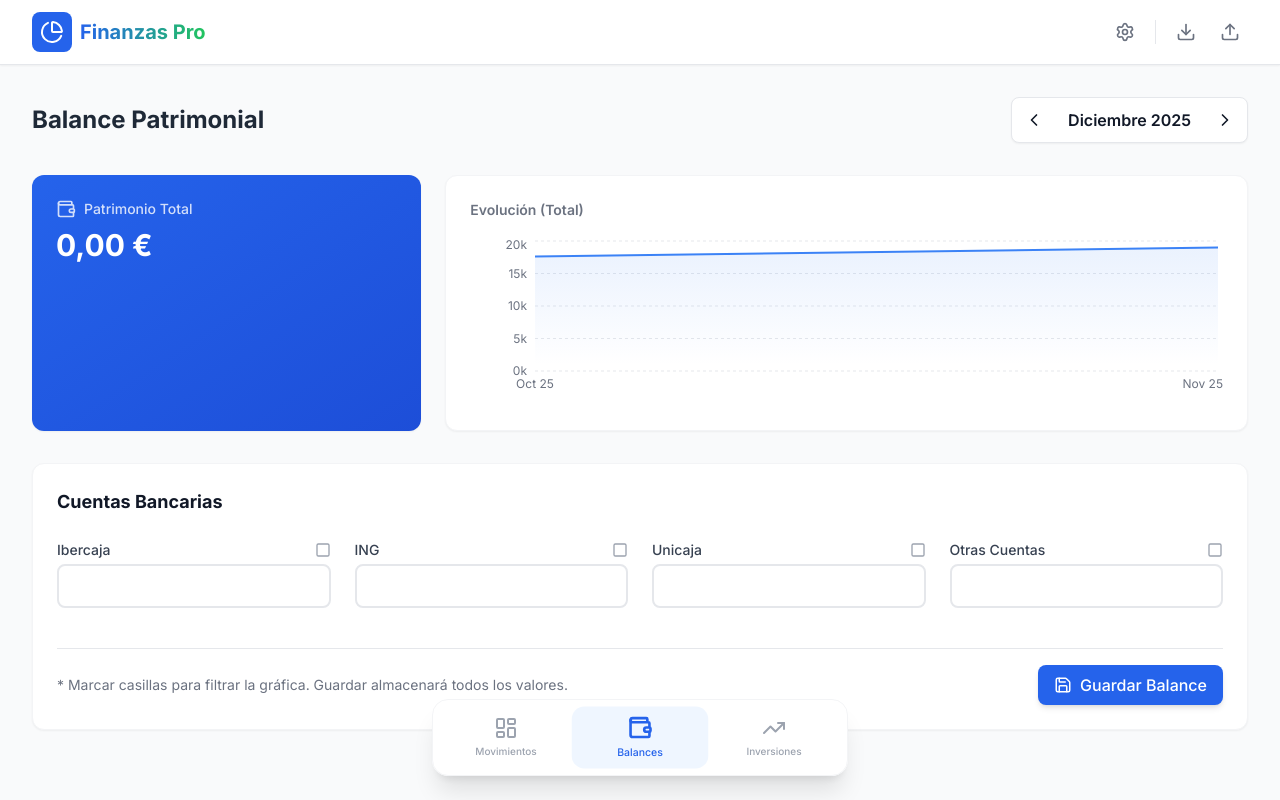
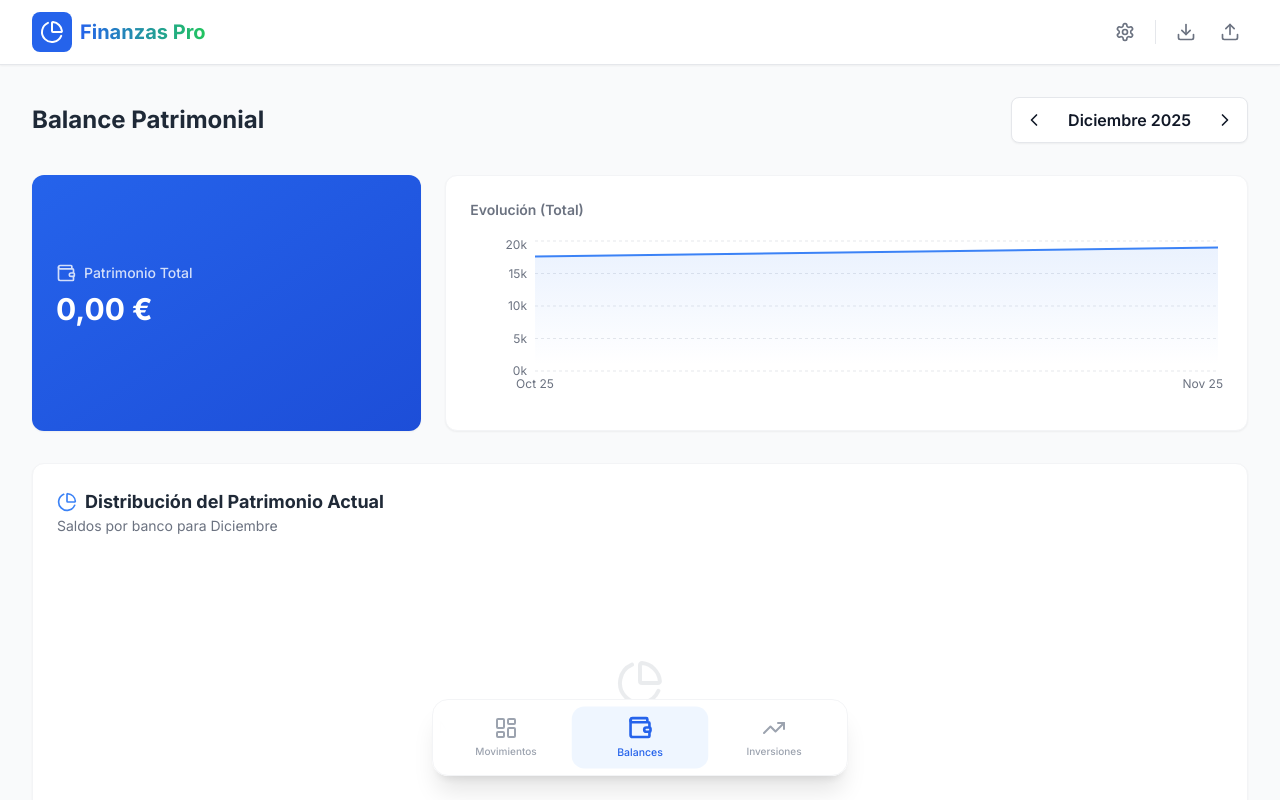
Before and after one commit to joseluisdominguez/PersonalFinances, a React (Vite) app: page / in a window 1280 px wide. Both pictures are taken after a click on the button "Balances". Shown: the top 800 px of the page. Built offline with nearby package versions, Linux system fonts and the light colour scheme.

Commit message:
feat: Update dependencies and UI components
Updates key libraries like React, lucide-react, and recharts to their latest compatible versions. This commit also refactors UI components for improved consistency and adds a new TextArea component.

```diff
--- a/components/BalanceView.tsx
+++ b/components/BalanceView.tsx
@@ -1,9 +1,9 @@
 
-import React, { useState, useMemo } from 'react';
-import { AreaChart, Area, XAxis, YAxis, CartesianGrid, Tooltip, ResponsiveContainer } from 'recharts';
-import { ChevronLeft, ChevronRight, Save, Trash2, Wallet, CheckSquare, Square } from 'lucide-react';
+import React, { useState, useMemo, useEffect } from 'react';
+import { AreaChart, Area, XAxis, YAxis, CartesianGrid, Tooltip, ResponsiveContainer, Treemap } from 'recharts';
+import { ChevronLeft, ChevronRight, Save, Trash2, Wallet, CheckSquare, Square, PieChart } from 'lucide-react';
 import { Balance } from '../types';
-import { Button, Card, Input, ConfirmDialog } from './ui';
+import { Button, Card, ConfirmDialog } from './ui';
 import { formatCurrency, getMonthName } from '../utils';
 
 interface Props {
@@ -13,32 +13,22 @@ interface Props {
   onDelete: (id: string) => void;
 }
 
+const TREEMAP_COLORS = [
+  '#3B82F6', '#10B981', '#F59E0B', '#EF4444', '#8B5CF6',
+  '#EC4899', '#06B6D4', '#6366F1', '#14B8A6', '#F97316'
+];
+
 export const BalanceView: React.FC<Props> = ({ data, banks, onSave, onDelete }) => {
   const [viewDate, setViewDate] = useState(new Date());
   const [deleteId, setDeleteId] = useState<string | null>(null);
   const [selectedBanks, setSelectedBanks] = useState<string[]>([]);
 
-  // Derive current month's existing balance or prepare fresh state
   const currentMonthId = `${viewDate.getFullYear()}-${String(viewDate.getMonth() + 1).padStart(2, '0')}`;
-
   const existingBalance = data.find(b => b.id === currentMonthId);
 
-  // Initialize form state dynamically based on configured banks
-  const [formState, setFormState] = useState<Record<string, number>>(() => {
-    const initial: Record<string, number> = {};
-    banks.forEach(bank => {
-      initial[bank] = existingBalance?.cuentas[bank] || 0;
-    });
-    if (existingBalance) {
-      Object.keys(existingBalance.cuentas).forEach(key => {
-        if (!initial[key]) initial[key] = existingBalance.cuentas[key];
-      });
-    }
-    return initial;
-  });
+  const [formState, setFormState] = useState<Record<string, number>>({});
 
-  // Update form if viewDate changes or banks config changes
-  React.useEffect(() => {
+  useEffect(() => {
     const found = data.find(b => b.id === currentMonthId);
     const newState: Record<string, number> = {};
 
@@ -51,27 +41,21 @@ export const BalanceView: React.FC<Props> = ({ data, banks, onSave, onDelete })
          if (newState[key] === undefined) newState[key] = val as number;
        });
     }
-
     setFormState(newState);
   }, [currentMonthId, data, banks]);
 
-  // --- Filtering Logic ---
   const toggleBank = (bank: string) => {
     setSelectedBanks(prev =>
       prev.includes(bank) ? prev.filter(b => b !== bank) : [...prev, bank]
     );
   };
 
-  // Determine which banks are active for calculation (All if none selected, otherwise only selected)
   const availableBanks = Object.keys(formState);
   const banksToSum = selectedBanks.length > 0
     ? availableBanks.filter(b => selectedBanks.includes(b))
     : availableBanks;
 
-  // 1. Calculate Real Total (for saving)
   const realTotalPatrimony = Object.values(formState).reduce((a: number, b) => a + Number(b), 0);
-
-  // 2. Calculate Display Total (for UI/Chart based on filter)
   const displayTotalPatrimony = banksToSum.reduce((sum, bank) => sum + (Number(formState[bank]) || 0), 0);
 
   const handleSave = (e: React.FormEvent) => {
@@ -81,25 +65,21 @@ export const BalanceView: React.FC<Props> = ({ data, banks, onSave, onDelete })
       mes: viewDate.getMonth() + 1,
       anio: viewDate.getFullYear(),
       cuentas: formState,
-      total: realTotalPatrimony // Always save the real total
+      total: realTotalPatrimony
     });
   };
 
   const chartData = useMemo(() => {
     return [...data]
       .sort((a, b) => a.id.localeCompare(b.id))
-      .slice(-12) // Last 12 months
+      .slice(-12)
       .map(b => {
-        // Calculate total based on currently filtered banks
-        // If filter is active, we try to find those specific banks in historical data
-        // If no filter, we use the historical total
         let total = 0;
         if (selectedBanks.length > 0) {
           total = selectedBanks.reduce((sum, bankKey) => sum + (b.cuentas[bankKey] || 0), 0);
         } else {
           total = b.total;
         }
-
         return {
           name: `${getMonthName(b.mes - 1).substring(0, 3)} ${b.anio.toString().substring(2)}`,
           total: total
@@ -107,7 +87,16 @@ export const BalanceView: React.FC<Props> = ({ data, banks, onSave, onDelete })
       });
   }, [data, selectedBanks]);
 
-  // Previous Month Comparison Logic
+  const treeMapData = useMemo(() => {
+    return banksToSum
+      .map((bank, index) => ({
+        name: bank,
+        size: Math.max(0, Number(formState[bank]) || 0),
+        fill: TREEMAP_COLORS[index % TREEMAP_COLORS.length]
+      }))
+      .filter(item => item.size > 0);
+  }, [banksToSum, formState]);
+
   const previousMonthId = `${viewDate.getMonth() === 0 ? viewDate.getFullYear() - 1 : viewDate.getFullYear()}-${String(viewDate.getMonth() === 0 ? 12 : viewDate.getMonth()).padStart(2, '0')}`;
   const previousBalance = data.find(b => b.id === previousMonthId);
 
@@ -129,6 +118,38 @@ export const BalanceView: React.FC<Props> = ({ data, banks, onSave, onDelete })
     setViewDate(newDate);
   };
 
+  const CustomizedTreemapContent = (props: any) => {
+    const { depth, x, y, width, height, payload, name, size } = props;
+    if (depth !== 1 || !payload) return null;
+
+    return (
+      <g>
+        <rect
+          x={x}
+          y={y}
+          width={width}
+          height={height}
+          style={{
+            fill: payload.fill || '#3B82F6',
+            stroke: '#fff',
+            strokeWidth: 2 / (depth + 1),
+            strokeOpacity: 1,
+          }}
+        />
+        {width > 60 && height > 40 && (
+          <>
+            <text x={x + width / 2} y={y + height / 2 - 4} textAnchor="middle" fill="#fff" fontSize={Math.min(width / 8, 14)} fontWeight="700">
+              {name}
+            </text>
+            <text x={x + width / 2} y={y + height / 2 + 12} textAnchor="middle" fill="#fff" fillOpacity={0.8} fontSize={Math.min(width / 10, 12)}>
+              {formatCurrency(size).replace(',00', '')}
+            </text>
+          </>
+        )}
+      </g>
+    );
+  };
+
   return (
     <div className="space-y-8">
       <div className="flex flex-col md:flex-row justify-between items-center gap-4">
@@ -143,13 +164,10 @@ export const BalanceView: React.FC<Props> = ({ data, banks, onSave, onDelete })
       </div>
 
       <div className="grid md:grid-cols-3 gap-6">
-        {/* KPI Card */}
-        <Card className="md:col-span-1 bg-gradient-to-br from-blue-600 to-blue-700 text-white border-none">
+        <Card className="md:col-span-1 bg-gradient-to-br from-blue-600 to-blue-700 text-white border-none flex flex-col justify-center">
           <div className="flex items-center gap-2 opacity-80 mb-2">
             <Wallet size={20} />
-            <span className="text-sm font-medium">
-              {selectedBanks.length > 0 ? 'Patrimonio (Filtrado)' : 'Patrimonio Total'}
-            </span>
+            <span className="text-sm font-medium">{selectedBanks.length > 0 ? 'Patrimonio (Filtrado)' : 'Patrimonio Total'}</span>
           </div>
           <p className="text-3xl font-bold mb-4">{formatCurrency(displayTotalPatrimony)}</p>
           {existingBalance && previousBalance && (
@@ -159,12 +177,9 @@ export const BalanceView: React.FC<Props> = ({ data, banks, onSave, onDelete })
           )}
         </Card>
 
-        {/* Chart */}
         <Card className="md:col-span-2 h-64 flex flex-col">
           <div className="flex justify-between items-center mb-4">
-             <h3 className="text-sm font-semibold text-gray-500">
-               Evolución {selectedBanks.length > 0 ? '(Bancos seleccionados)' : '(Total)'}
-             </h3>
+             <h3 className="text-sm font-semibold text-gray-500">Evolución {selectedBanks.length > 0 ? '(Filtrado)' : '(Total)'}</h3>
           </div>
           <div className="flex-1 w-full min-h-0">
             <ResponsiveContainer width="100%" height="100%">
@@ -178,10 +193,7 @@ export const BalanceView: React.FC<Props> = ({ data, banks, onSave, onDelete })
                 <CartesianGrid strokeDasharray="3 3" vertical={false} stroke="#E5E7EB"/>
                 <XAxis dataKey="name" axisLine={false} tickLine={false} tick={{fontSize: 12, fill: '#6B7280'}} />
                 <YAxis axisLine={false} tickLine={false} tick={{fontSize: 12, fill: '#6B7280'}} tickFormatter={(value: any) => `${Number(value) / 1000}k`} />
-                <Tooltip
-                  formatter={(value: any) => formatCurrency(Number(value))}
-                  contentStyle={{borderRadius: '8px', border: 'none', boxShadow: '0 4px 6px -1px rgb(0 0 0 / 0.1)'}}
-                />
+                <Tooltip formatter={(value: any) => formatCurrency(Number(value))} contentStyle={{borderRadius: '8px', border: 'none', boxShadow: '0 4px 6px -1px rgb(0 0 0 / 0.1)'}} />
                 <Area type="monotone" dataKey="total" stroke="#3B82F6" strokeWidth={2} fillOpacity={1} fill="url(#colorTotal)" />
               </AreaChart>
             </ResponsiveContainer>
@@ -189,27 +201,45 @@ export const BalanceView: React.FC<Props> = ({ data, banks, onSave, onDelete })
         </Card>
       </div>
 
-      {/* Input Form */}
+      <Card className="flex flex-col h-[400px]">
+        <div className="flex justify-between items-center mb-6">
+          <div>
+            <h3 className="text-lg font-bold text-gray-800 flex items-center gap-2">
+              <PieChart size={20} className="text-blue-500" /> Distribución del Patrimonio Actual
+            </h3>
+            <p className="text-sm text-gray-500">Saldos por banco para {getMonthName(viewDate.getMonth())}</p>
+          </div>
+        </div>
+        <div className="flex-1 w-full min-h-0">
+          {treeMapData.length > 0 ? (
+            <ResponsiveContainer width="100%" height="100%">
+              <Treemap data={treeMapData} dataKey="size" stroke="#fff" fill="#8884d8" content={<CustomizedTreemapContent />}>
+                <Tooltip formatter={(value: any) => formatCurrency(Number(value))} />
+              </Treemap>
+            </ResponsiveContainer>
+          ) : (
+            <div className="flex flex-col items-center justify-center h-full text-gray-400">
+               <PieChart size={48} className="mb-2 opacity-20" />
+               <p>No hay datos suficientes para mostrar la distribución.</p>
+            </div>
+          )}
+        </div>
+      </Card>
+
       <Card>
         <div className="flex justify-between items-center mb-6">
           <h3 className="text-lg font-bold">Cuentas Bancarias</h3>
           {existingBalance && (
-            <button
-              onClick={() => setDeleteId(currentMonthId)}
-              className="text-gray-400 hover:text-red-500 flex items-center gap-1 text-sm transition-colors"
-            >
+            <button onClick={() => setDeleteId(currentMonthId)} className="text-gray-400 hover:text-red-500 flex items-center gap-1 text-sm transition-colors">
               <Trash2 size={16} /> Eliminar Balance
             </button>
           )}
         </div>
         <form onSubmit={handleSave} className="grid md:grid-cols-2 lg:grid-cols-4 gap-6">
-          {/* Render inputs dynamically */}
           {Object.keys(formState).sort((a,b) => {
              const idxA = banks.indexOf(a);
              const idxB = banks.indexOf(b);
              if (idxA !== -1 && idxB !== -1) return idxA - idxB;
-             if (idxA !== -1) return -1;
-             if (idxB !== -1) return 1;
              return a.localeCompare(b);
           }).map(key => {
             const isChecked = selectedBanks.includes(key);
@@ -217,45 +247,26 @@ export const BalanceView: React.FC<Props> = ({ data, banks, onSave, onDelete })
               <div key={key} className="flex flex-col gap-1">
                  <div className="flex items-center justify-between">
                     <label className="text-sm font-medium text-gray-700 truncate pr-2" title={key}>{key}</label>
-                    <button
-                      type="button"
-                      onClick={() => toggleBank(key)}
-                      className={`text-gray-400 hover:text-blue-600 transition-colors ${isChecked ? 'text-blue-600' : ''}`}
-                      title={isChecked ? "Desmarcar para filtrar" : "Marcar para filtrar"}
-                    >
+                    <button type="button" onClick={() => toggleBank(key)} className={`text-gray-400 hover:text-blue-600 transition-colors ${isChecked ? 'text-blue-600' : ''}`}>
                       {isChecked ? <CheckSquare size={16} /> : <Square size={16} />}
                     </button>
                  </div>
                  <input
                     className={`border-2 rounded-lg px-3 py-2 focus:outline-none focus:border-blue-500 focus:ring-2 focus:ring-blue-100 transition-all bg-white text-gray-900 placeholder-gray-400 ${isChecked ? 'border-blue-500 ring-2 ring-blue-50' : 'border-gray-200'}`}
-                    type="number"
-                    step="0.01"
-                    // Improved input UX: show empty string if value is 0
+                    type="number" step="0.01"
                     value={formState[key] === 0 ? '' : formState[key]}
                     onChange={e => setFormState({...formState, [key]: Number(e.target.value)})}
                   />
               </div>
             );
           })}
-
           <div className="md:col-span-2 lg:col-span-4 flex justify-end mt-4 pt-4 border-t">
-            <div className="text-sm text-gray-500 mr-auto self-center hidden md:block">
-              * Marcar casillas para filtrar la gráfica. Guardar almacenará todos los valores.
-            </div>
-            <Button type="submit">
-              <Save size={18} /> Guardar Balance
-            </Button>
+            <Button type="submit"><Save size={18} /> Guardar Balance</Button>
           </div>
         </form>
       </Card>
 
-      <ConfirmDialog
-        isOpen={!!deleteId}
-        onClose={() => setDeleteId(null)}
-        onConfirm={() => deleteId && onDelete(deleteId)}
-        title="Eliminar Balance"
-        message="¿Estás seguro de eliminar el balance de este mes?"
-      />
+      <ConfirmDialog isOpen={!!deleteId} onClose={() => setDeleteId(null)} onConfirm={() => deleteId && onDelete(deleteId)} title="Eliminar Balance" message="¿Estás seguro de eliminar el balance de este mes?" />
     </div>
   );
 };
--- a/components/InvestmentsView.tsx
+++ b/components/InvestmentsView.tsx
@@ -3,7 +3,7 @@ import React, { useState, useMemo } from 'react';
 import { ResponsiveContainer, BarChart, Bar, XAxis, YAxis, CartesianGrid, Tooltip } from 'recharts';
 import { Plus, Edit2, Trash2, PiggyBank, Coins, History, X, Calendar, TrendingUp, Info, MinusCircle, Wallet, ArrowUpCircle } from 'lucide-react';
 import { Investment, InvestmentType, InterestPayment, PaymentType } from '../types';
-import { Button, Card, Input, Select, ConfirmDialog } from './ui';
+import { Button, Card, Input, Select, ConfirmDialog, TextArea } from './ui';
 import { formatCurrency, formatDate, generateId, getMonthName } from '../utils';
 
 interface Props {
@@ -234,7 +234,7 @@ export const InvestmentsView: React.FC<Props> = ({ data, onSave, onDelete }) =>
           <Input
             label="TAE (%)"
             type="number" step="0.01"
-            value={formData.detalles.tae || ''}
+            value={formData.detalles.tae === 0 ? '' : formData.detalles.tae || ''}
             onChange={e => setFormData({...formData, detalles: {...formData.detalles, tae: e.target.value}})}
           />
         );
@@ -259,7 +259,7 @@ export const InvestmentsView: React.FC<Props> = ({ data, onSave, onDelete }) =>
                <Input
                 label="TAE (%)"
                 type="number" step="0.01"
-                value={formData.detalles.tae || ''}
+                value={formData.detalles.tae === 0 ? '' : formData.detalles.tae || ''}
                 onChange={e => setFormData({...formData, detalles: {...formData.detalles, tae: e.target.value}})}
                />
              </div>
@@ -514,14 +514,14 @@ export const InvestmentsView: React.FC<Props> = ({ data, onSave, onDelete }) =>
                     <Input
                         label={isCashflowType(formData.tipo) ? "Saldo Actual (€)" : "Valor Actual (€)"}
                         type="number" step="0.01"
-                        value={formData.valorActual}
+                        value={formData.valorActual === 0 ? '' : formData.valorActual}
                         onChange={e => setFormData({...formData, valorActual: Number(e.target.value)})}
                         required
                     />
                     <Input
                         label={isCashflowType(formData.tipo) ? "Capital Inicial (€)" : "Capital Invertido (€)"}
                         type="number" step="0.01"
-                        value={formData.capitalInvertido}
+                        value={formData.capitalInvertido === 0 ? '' : formData.capitalInvertido}
                         onChange={e => setFormData({...formData, capitalInvertido: Number(e.target.value)})}
                         required
                         placeholder="Opcional"
@@ -533,10 +533,9 @@ export const InvestmentsView: React.FC<Props> = ({ data, onSave, onDelete }) =>
                 {renderSpecificFields()}
               </div>
 
-              <div className="space-y-1 px-4">
-                <label className="text-sm font-medium text-gray-700">Notas</label>
-                <textarea
-                  className="w-full border-2 border-gray-200 rounded-lg px-3 py-2 mt-1 focus:border-blue-500 focus:outline-none bg-white text-gray-900 min-h-[100px]"
+              <div className="space-y-1">
+                <TextArea
+                  label="Notas"
                   placeholder="Detalles adicionales sobre esta inversión..."
                   value={formData.notas}
                   onChange={e => setFormData({...formData, notas: e.target.value})}
@@ -573,7 +572,7 @@ export const InvestmentsView: React.FC<Props> = ({ data, onSave, onDelete }) =>
                   <Input
                      label={modalType === 'retiro' ? "Cantidad a retirar (€)" : modalType === 'aportacion' ? "Cantidad a aportar (€)" : "Cantidad (€)"}
                      type="number" step="0.01"
-                     value={paymentForm.cantidad}
+                     value={paymentForm.cantidad === '0' || paymentForm.cantidad === 0 ? '' : paymentForm.cantidad}
                      onChange={e => setPaymentForm({...paymentForm, cantidad: e.target.value})}
                      required
                      autoFocus
@@ -581,7 +580,7 @@ export const InvestmentsView: React.FC<Props> = ({ data, onSave, onDelete }) =>
                   <div className="flex flex-col gap-1">
                     <label className="text-sm font-medium text-gray-700">Nota (Opcional)</label>
                     <input
-                        className="border-2 border-gray-200 rounded-lg px-3 py-2 text-sm"
+                        className="border-2 border-gray-200 rounded-lg px-3 py-2 text-sm focus:outline-none focus:border-blue-500 focus:ring-2 focus:ring-blue-100 transition-all bg-white text-gray-900"
                         placeholder="Ej: Aportación mensual extraordinaria"
                         value={paymentForm.nota}
                         onChange={e => setPaymentForm({...paymentForm, nota: e.target.value})}
--- a/components/ui.tsx
+++ b/components/ui.tsx
@@ -1,3 +1,4 @@
+
 import React from 'react';
 
 export const Card: React.FC<{ children?: React.ReactNode; className?: string }> = ({ children, className = '' }) => (
@@ -37,8 +38,8 @@ export const Button = ({
 };
 
 export const Input = ({ label, ...props }: React.InputHTMLAttributes<HTMLInputElement> & { label: string }) => (
-  <div className="flex flex-col gap-1">
-    <label className="text-sm font-medium text-gray-700">{label}</label>
+  <div className="flex flex-col gap-1 w-full">
+    {label && <label className="text-sm font-medium text-gray-700">{label}</label>}
     <input
       className="border-2 border-gray-200 rounded-lg px-3 py-2 focus:outline-none focus:border-blue-500 focus:ring-2 focus:ring-blue-100 transition-all bg-white text-gray-900 placeholder-gray-400"
       {...props}
@@ -46,9 +47,19 @@ export const Input = ({ label, ...props }: React.InputHTMLAttributes<HTMLInputEl
   </div>
 );
 
+export const TextArea = ({ label, ...props }: React.TextareaHTMLAttributes<HTMLTextAreaElement> & { label: string }) => (
+  <div className="flex flex-col gap-1 w-full">
+    {label && <label className="text-sm font-medium text-gray-700">{label}</label>}
+    <textarea
+      className="border-2 border-gray-200 rounded-lg px-3 py-2 focus:outline-none focus:border-blue-500 focus:ring-2 focus:ring-blue-100 transition-all bg-white text-gray-900 placeholder-gray-400 min-h-[100px]"
+      {...props}
+    />
+  </div>
+);
+
 export const Select = ({ label, children, ...props }: React.SelectHTMLAttributes<HTMLSelectElement> & { label: string }) => (
-  <div className="flex flex-col gap-1">
-    <label className="text-sm font-medium text-gray-700">{label}</label>
+  <div className="flex flex-col gap-1 w-full">
+    {label && <label className="text-sm font-medium text-gray-700">{label}</label>}
     <select
       className="border-2 border-gray-200 rounded-lg px-3 py-2 focus:outline-none focus:border-blue-500 focus:ring-2 focus:ring-blue-100 transition-all bg-white text-gray-900"
       {...props}
--- a/index.html
+++ b/index.html
@@ -1,3 +1,4 @@
+
 <!DOCTYPE html>
 <html lang="es">
   <head>
@@ -36,11 +37,13 @@
   <script type="importmap">
 {
   "imports": {
-    "react/": "https://esm.sh/react@^19.2.3/",
-    "react": "https://esm.sh/react@^19.2.3",
+    "react": "https://esm.sh/react@19",
+    "react-dom": "https://esm.sh/react-dom@19",
+    "react-dom/client": "https://esm.sh/react-dom@19/client",
+    "lucide-react": "https://esm.sh/lucide-react@0.475.0?deps=react@19",
+    "recharts": "https://esm.sh/recharts@3.6.0?deps=react@19,react-dom@19",
     "react-dom/": "https://esm.sh/react-dom@^19.2.3/",
-    "lucide-react": "https://esm.sh/lucide-react@^0.561.0",
-    "recharts": "https://esm.sh/recharts@^3.6.0"
+    "react/": "https://esm.sh/react@^19.2.3/"
   }
 }
 </script>
--- a/package.json
+++ b/package.json
@@ -11,8 +11,8 @@
   "dependencies": {
     "react": "^19.2.3",
     "react-dom": "^19.2.3",
-    "lucide-react": "^0.561.0",
-    "recharts": "^3.6.0"
+    "lucide-react": "0.475.0",
+    "recharts": "3.6.0"
   },
   "devDependencies": {
     "@types/node": "^22.14.0",
```
